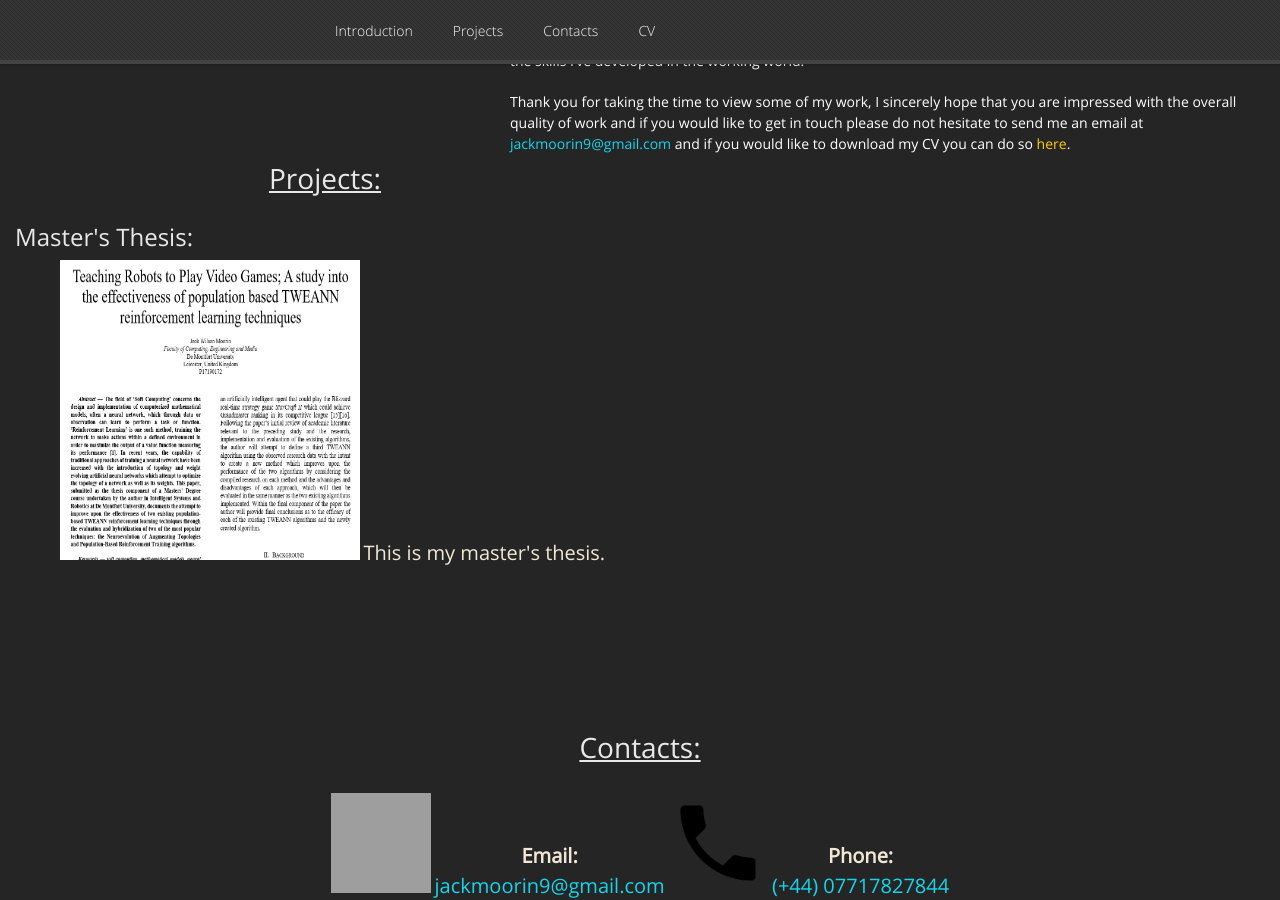
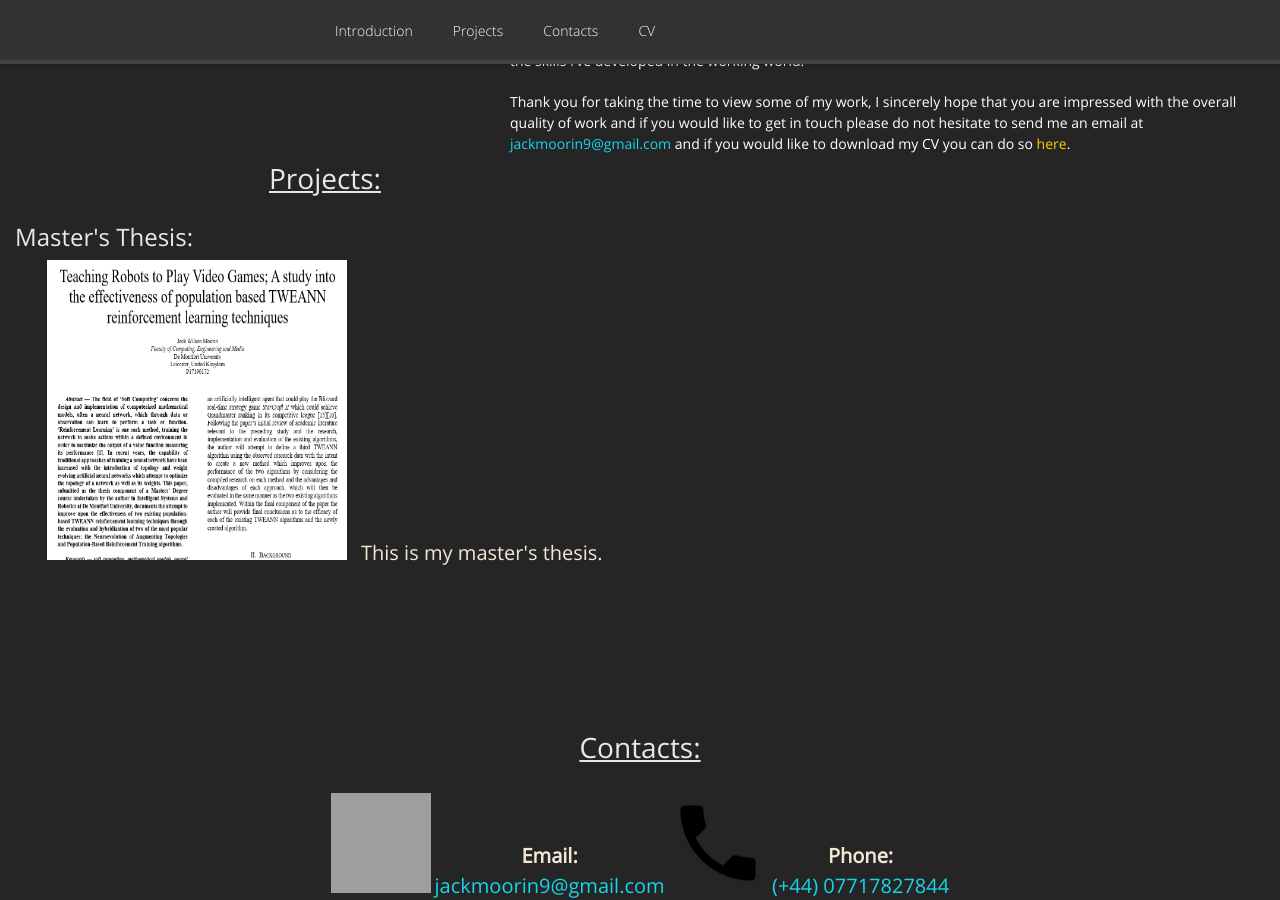
Before and after one commit to GamesProgrammingGrad2021/GamesProgrammingGrad2021.github.io, a Jekyll site: the page built from index.md, in a window 1280 px wide and 900 px high, scrolled down 1059 px. Built offline with Jekyll 4.4.1, drawn with Linux system fonts in a browser that asks for light colours; nearby versions of some CDN libraries; our own code applies the rules of GitHub Pages for plain Markdown files; grey boxes are pictures that could not be loaded.

Commit message:
Update default.html

```diff
--- a/_layouts/default.html
+++ b/_layouts/default.html
@@ -121,8 +121,8 @@
 
 			<!-- Master's Thesis -->
 			<h2 style="padding-top:20px; padding-left: 15px; text-align: left;">Master's Thesis:</h2>
-			<img src="Thesis_Thumbnail.png" alt="Thesis_Thumbnail" width="300" height="300" style="padding-left: 15px;">
-			<span style="display: inline-block; font-size: 20px; padding-left: 0px; padding-top: 20px;">This is my master's thesis.</span>
+			<img src="Thesis_Thumbnail.png" alt="Thesis_Thumbnail" width="300" height="300" style="padding-left: 0px;">
+			<span style="display: inline-block; font-size: 20px; padding-left: 10px; padding-top: 20px;">This is my master's thesis.</span>
 		</div>
 	</div>
 	</section>
```
